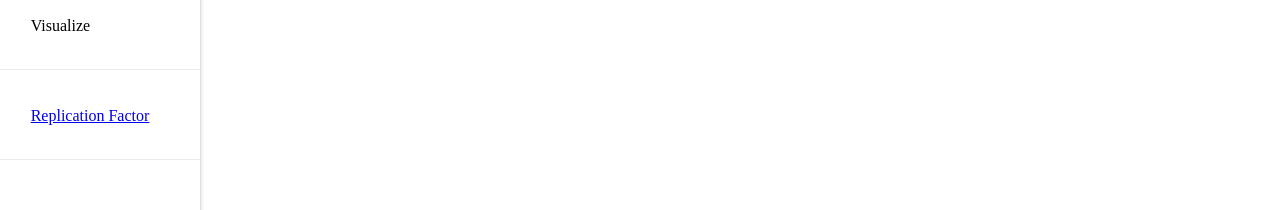
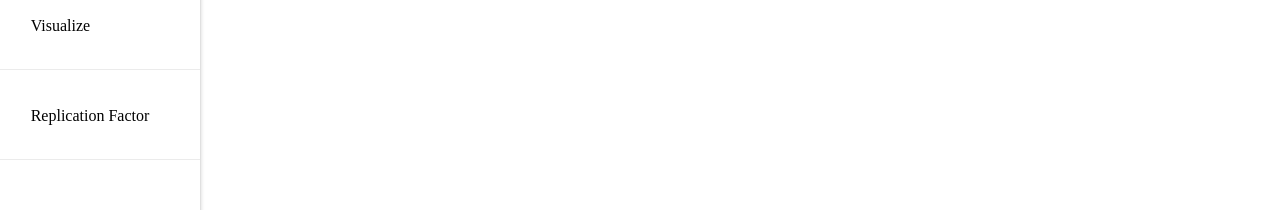
Before and after one commit to oslabs-beta/ClariTea, a React app: page /#/ in a window 1280 px wide. Shown: the part 174-384 px from the top of the page. Built offline with nearby package versions, Linux system fonts and the light colour scheme.

Commit message:
sidebar form component added

```diff
--- a/src/components/SideBar/SideBar.jsx
+++ b/src/components/SideBar/SideBar.jsx
@@ -32,12 +32,12 @@ function SideBar() {
                     view='Visualize'
                 />
             </Link>
-            <Link to="/repTree">
-            <NavButton
-                key='SideButton2'
-                className='Replication Factor'
-                view='Replication Factor'
-            />
+            <Link to="/repTree" style={{ textDecoration: 'none', color: 'black' }}>
+                <NavButton
+                    key='SideButton2'
+                    className='Replication Factor'
+                    view='Replication Factor'
+                />
             </Link>
         </SideBarStyle>
     )
```
